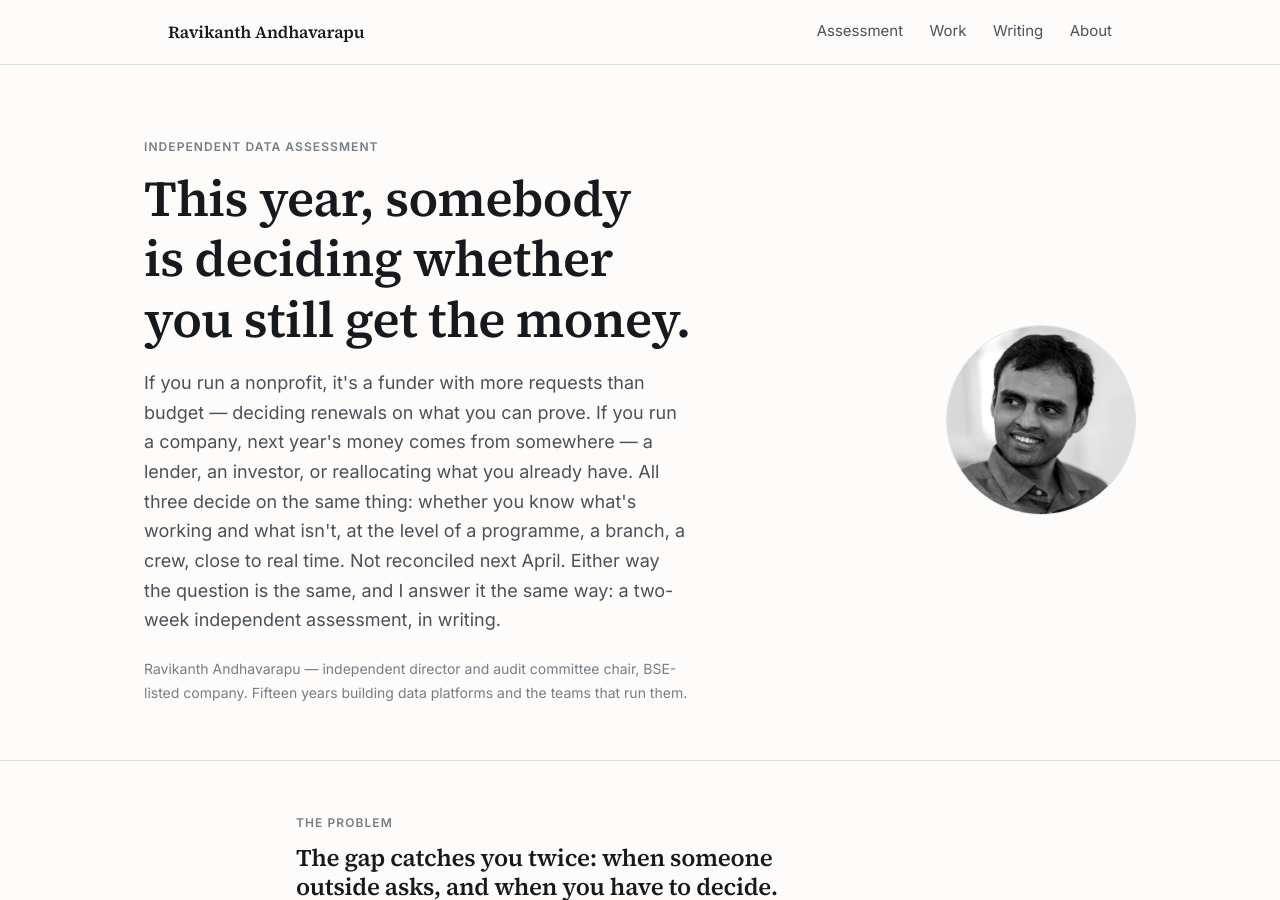
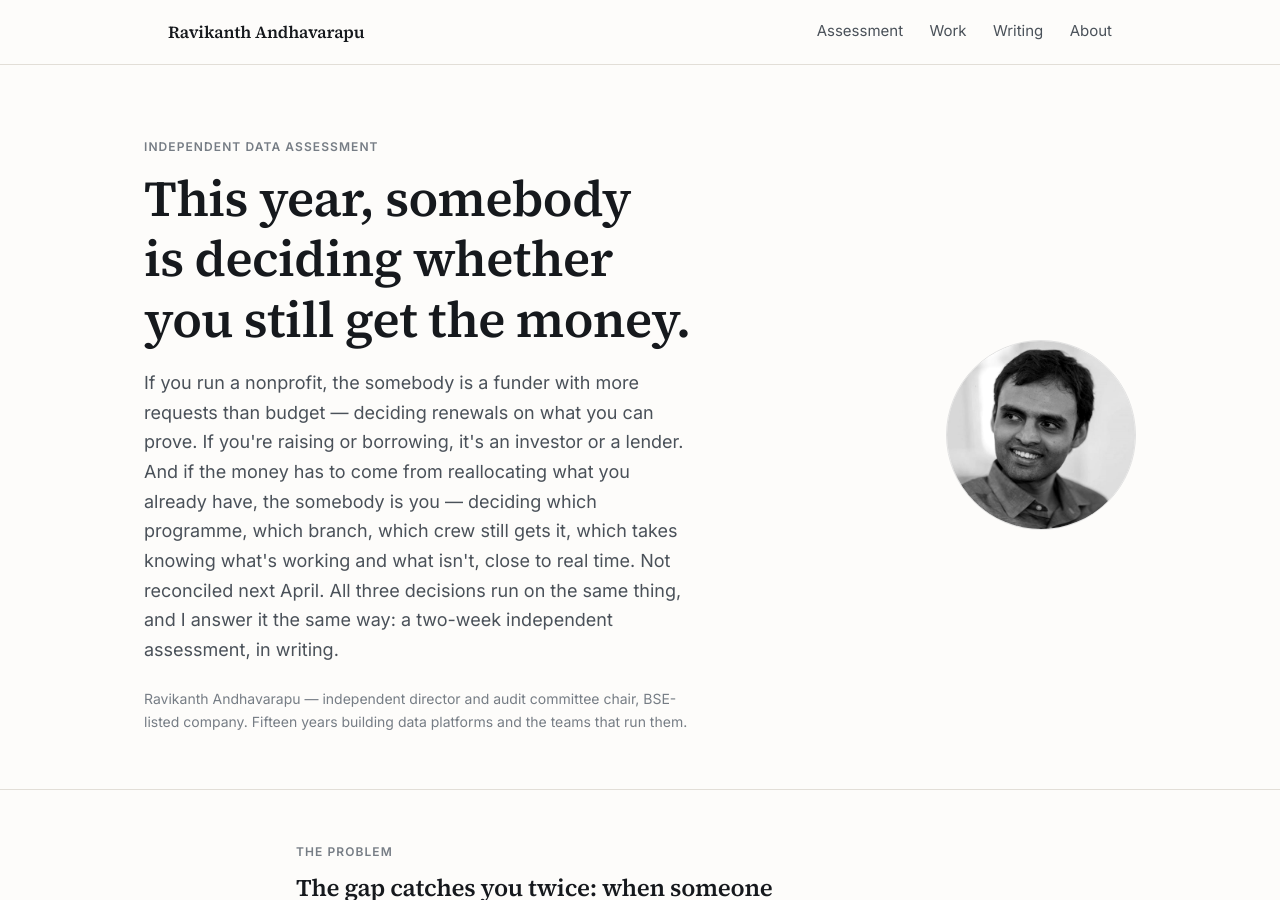
Before and after one commit to helloravi/helloravi.github.io, a Jekyll site: the page built from index.html, in a window 1280 px wide and 900 px high. Built offline with Jekyll 4.4.1, drawn with Linux system fonts in a browser that asks for light colours.

Commit message:
Resolve the hero's 'somebody' three ways — funder, lender, you
Co-Authored-By: Claude Fable 5 <noreply@anthropic.com>

```diff
--- a/index.html
+++ b/index.html
@@ -9,14 +9,14 @@ description: I assess whether an organization's data can prove what it actually
       <p class="eyebrow">Independent data assessment</p>
       <h1>This year, somebody is deciding whether you still get the money.</h1>
       <p class="lead">
-        If you run a nonprofit, it's a funder with more requests than budget —
-        deciding renewals on what you can prove. If you run a company, next
-        year's money comes from somewhere — a lender, an investor, or
-        reallocating what you already have. All three decide on the same thing:
-        whether you know what's working and what isn't, at the level of a
-        programme, a branch, a crew, close to real time. Not reconciled next
-        April. Either way the question is the same, and I answer it the same way:
-        a two-week independent assessment, in writing.
+        If you run a nonprofit, the somebody is a funder with more requests than
+        budget — deciding renewals on what you can prove. If you're raising or
+        borrowing, it's an investor or a lender. And if the money has to come
+        from reallocating what you already have, the somebody is you — deciding
+        which programme, which branch, which crew still gets it, which takes
+        knowing what's working and what isn't, close to real time. Not
+        reconciled next April. All three decisions run on the same thing, and I
+        answer it the same way: a two-week independent assessment, in writing.
       </p>
       <p class="byline">
         Ravikanth Andhavarapu — independent director and audit committee chair,
```
